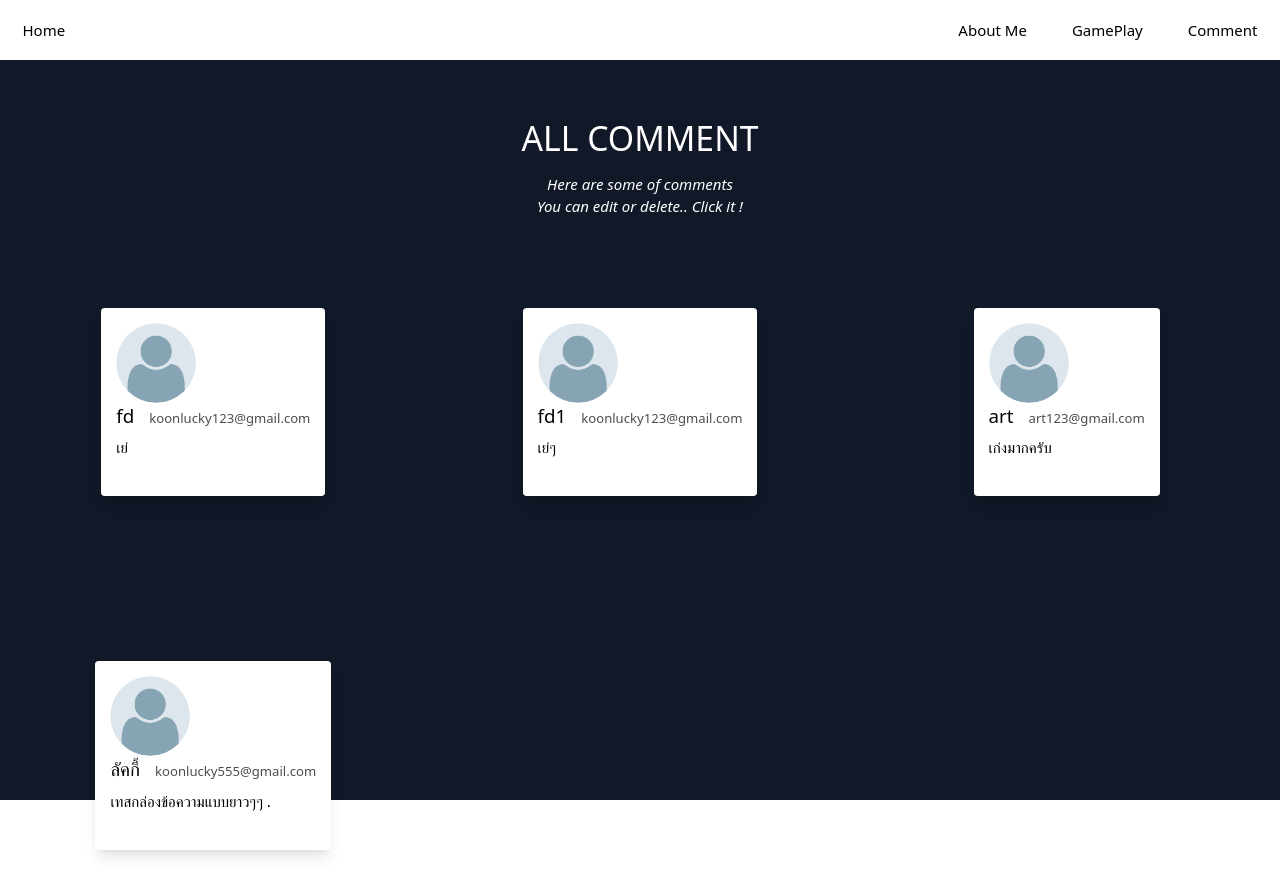
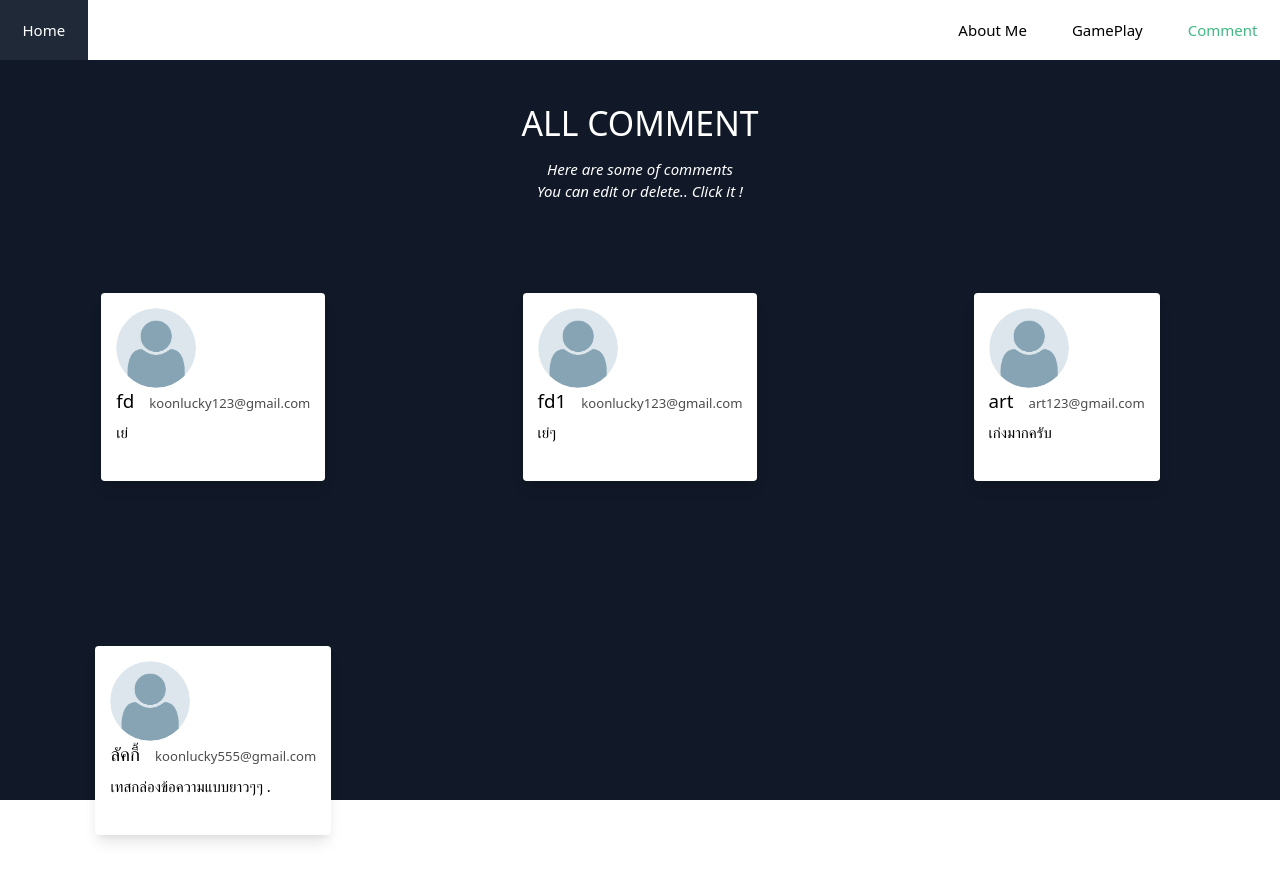
Before and after one commit to koonlucky555/INT203_62130500002_1_SPA, a Vue app: page /comment in a window 1280 px wide. Shown: the top 896 px of the page. Built offline with nearby package versions, Linux system fonts and the light colour scheme; data requests are answered from the project's data file.

Commit message:
62130500002 [UPDATE] views & components

```diff
--- a/src/components/NavigatorBar.vue
+++ b/src/components/NavigatorBar.vue
@@ -1,22 +1,32 @@
 <template>
-  <nav class="relative select-none bg-white lg:flex lg:items-stretch w-full">
+  <nav class="select-none bg-white lg:flex lg:items-stretch w-full fixed" id="nav">
     <div class="flex flex-no-shrink items-stretch h-16">
-      <router-link to="/" class="flex-no-grow flex-no-shrink relative py-3 px-6 leading-normal text-black no-underline flex items-center hover:bg-grey-dark"
+      <router-link to="/" class="flex-no-grow flex-no-shrink relative py-3 px-6 leading-normal text-black no-underline flex items-center
+      hover:bg-gray-800  hover:text-white "
         >Home</router-link
       >
     </div>
     <div class="lg:flex lg:items-stretch lg:flex-no-shrink lg:flex-grow">
       <div class="lg:flex lg:items-stretch lg:justify-end ml-auto">
-        <router-link to="/about" class="flex-no-grow flex-no-shrink relative py-3 px-6 leading-normal text-black no-underline flex items-center hover:bg-grey-dark"
+        <router-link to="/about" class="flex-no-grow flex-no-shrink relative py-3 px-6 leading-normal text-black no-underline flex items-center
+          hover:bg-gray-800  hover:text-white"
           >About Me</router-link
         >
-        <router-link to="/gameplay" class="flex-no-grow flex-no-shrink relative py-3 px-6 leading-normal text-black no-underline flex items-center hover:bg-grey-dark"
+        <router-link to="/gameplay" class="flex-no-grow flex-no-shrink relative py-3 px-6 leading-normal text-black no-underline flex items-center
+         hover:bg-gray-800   hover:text-white"
           >GamePlay</router-link
         >
-        <router-link to="/comment" class="flex-no-grow flex-no-shrink relative py-3 px-6 leading-normal text-black no-underline flex items-center hover:bg-grey-dark"
+        <router-link to="/comment" class="flex-no-grow flex-no-shrink relative py-3 px-6 leading-normal text-black no-underline flex items-center
+         hover:bg-gray-800   hover:text-white"
           >Comment</router-link
         >
       </div>
     </div>
   </nav>
 </template>
+
+<style scoped>
+#nav a.router-link-exact-active {
+  color: #42b983;
+}
+</style>
--- a/src/views/About.vue
+++ b/src/views/About.vue
@@ -1,5 +1,5 @@
 <template>
-  <div class="bg-gray-100 w-full">
+  <div class="bg-gray-100 w-full h-screen">
     <based-navbar />
     <div class="about w-full grid grid-cols-3 pt-16">
       <div
--- a/src/views/Comment.vue
+++ b/src/views/Comment.vue
@@ -2,7 +2,7 @@
 
   <div class="w-full bg-gray-900 h-screen" id="tour">
     <based-navbar />
-    <p class="text-4xl flex justify-center pt-16 text-white uppercase">
+    <p class="text-4xl flex justify-center pt-28 text-white uppercase">
       All comment
     </p>
     <p class="w3-center text-white pt-4">
```
